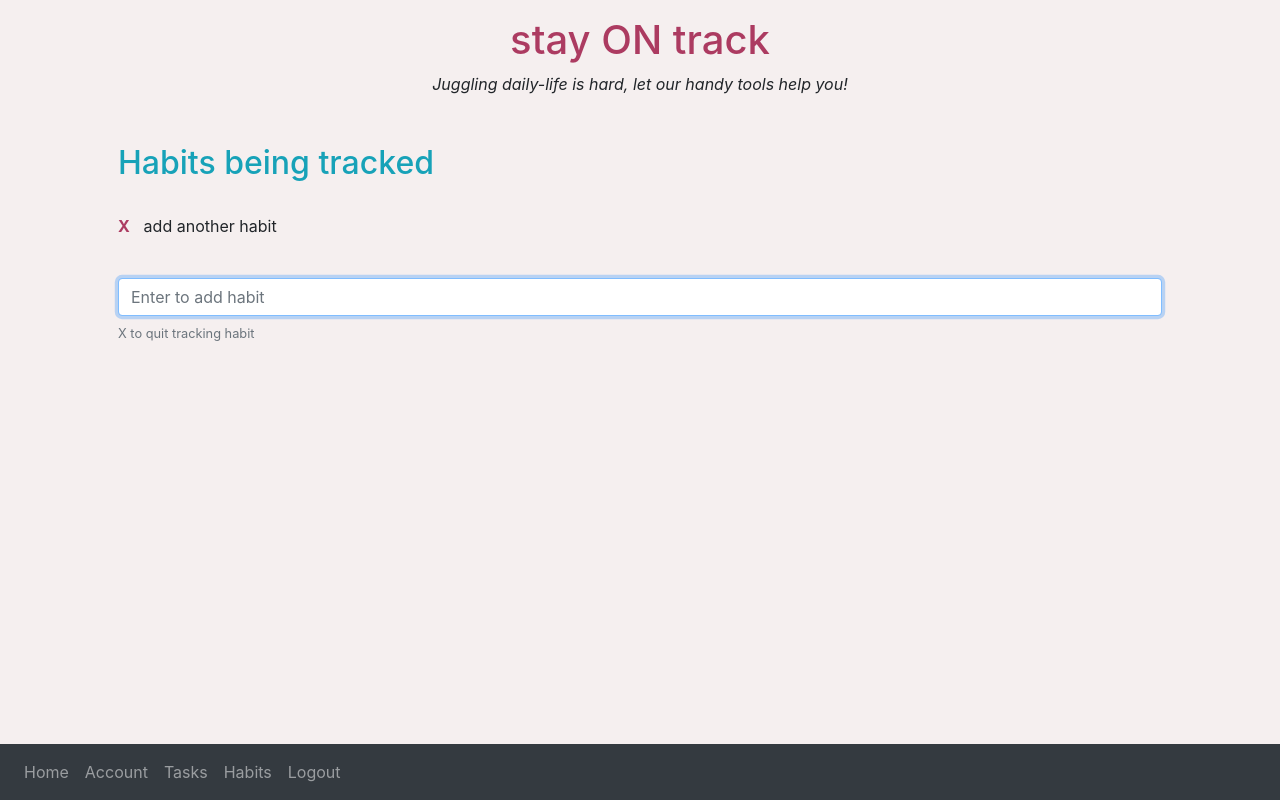
After one commit to TiffanySantos/cs50x-final, a Flask app: page /habits in a window 1280 px wide. The commit adds this page. Run offline with Flask 2, Linux system fonts and the light colour scheme; a user stored in the database is signed in; data comes from the database, SQL or seed files in the repository; both versions use the stored data as it was after the commit; some libraries are stand-ins or nearby versions.

```diff
--- a/myapp/models.py
+++ b/myapp/models.py
@@ -12,7 +12,9 @@ class User(UserMixin, db.Model):
   id = db.Column(db.Integer, primary_key=True)
   username = db.Column(db.String(50), unique=True, nullable=False)
   password = db.Column(db.String(60), nullable=False)
-  tasks = db.relationship('Task', backref='author', lazy='dynamic')
+
+  tasks = db.relationship('Task', backref='user', lazy='dynamic')
+  habits = db.relationship('Habit', backref='user', lazy='dynamic')
 
   def get_id(self):
     return str(self.id)
@@ -26,8 +28,33 @@ class Task(db.Model):
   content = db.Column(db.String(100), nullable=False)
   completed = db.Column(db.Boolean, default=False, nullable=False)
   date_created = db.Column(db.DateTime, default=datetime.utcnow)
+
   user_id = db.Column(db.Integer, db.ForeignKey('user.id'))
 
   # returns a string every time we create a new element, the task and the id of that task
   def __repr__(self):
     return '<Task %r>' % self.id
+
+class Habit(db.Model):
+  id = db.Column(db.Integer, primary_key=True)
+  content = db.Column(db.String(100), nullable=False)
+  date_created = db.Column(db.DateTime, default=datetime.utcnow)
+  deleted = db.Column(db.Boolean, default=False, nullable=False)
+
+  user_id = db.Column(db.Integer, db.ForeignKey('user.id'))
+  days_tracked = db.relationship('Habit_day_tracker', backref='habit', lazy='dynamic')
+
+  def get_id(self):
+    return str(self.id)
+
+  def __repr__(self):
+    return '<Habit %r>' % self.id
+
+class Habit_day_tracker(db.Model):
+  id = db.Column(db.Integer, primary_key=True)
+  date_created = db.Column(db.DateTime, default=datetime.utcnow)
+  done = db.Column(db.Boolean, default=False, nullable=False)
+  habit_id = db.Column(db.Integer, db.ForeignKey('habit.id'))
+
+  def __repr__(self):
+    return '<Habit_day_tracker %r>' % self.id
--- a/myapp/routes.py
+++ b/myapp/routes.py
@@ -1,7 +1,7 @@
 from flask import Flask, request, flash, render_template, redirect, url_for, session
 from datetime import datetime
 from myapp import app, db, bcrypt, login_manager
-from myapp.models import User, Task
+from myapp.models import User, Task, Habit
 from myapp.forms import RegistrationForm, LoginForm
 from flask_login import login_user, current_user, logout_user, login_required
 
@@ -59,20 +59,29 @@ def tasks():
   if request.method == "POST":
     task_content = request.form['task_content']
 
+  else:
+    user = User.get_id(current_user)
+    tasks = Task.query.filter(Task.completed==False).filter(Task.user_id==user).all()
+    return render_template('tasks.html', tasks=tasks)
+
+@app.route('/create_tasks', methods=["GET", "POST"])
+@login_required
+def create_tasks():
+  if request.method == "POST":
+    task_content = request.form['task_content']
+
     if not task_content:
       flash("Unable to add task without content.")
       return redirect(url_for('tasks'))
 
-    new_task = Task(content=task_content, author=current_user)
+    new_task = Task(content=task_content, user=current_user)
     db.session.add(new_task)
     db.session.commit()
     flash("New task added!")
-    return redirect(url_for('tasks'))
+    return redirect(url_for('create_tasks'))
 
   else:
-    author = User.get_id(current_user)
-    tasks = Task.query.filter(Task.completed==False).filter(Task.user_id==author).all()
-    return render_template('tasks.html', tasks=tasks)
+    return render_template('create_tasks.html')
 
 @app.route('/archive_task/<int:id>')
 @login_required
@@ -106,3 +115,45 @@ def delete_task(id):
   db.session.commit()
   flash("Task sucessfully deleted.")
   return redirect(url_for('show_archived'))
+
+@app.route('/habits', methods=["GET", "POST"])
+@login_required
+def habits():
+  if request.method == "POST":
+    habit_content = request.form['habit_content']
+
+    if not habit_content:
+      flash("Unable to add habit without content.")
+      return redirect(url_for('habits'))
+
+    new_habit = Habit(content=habit_content, user=current_user)
+    db.session.add(new_habit)
+    db.session.commit()
+    flash("New habit added!")
+    return redirect(url_for('habits'))
+
+  else:
+    user = User.get_id(current_user)
+    habits = Habit.query.filter(Habit.deleted==False).filter(Habit.user_id==user).all()
+    return render_template('habits.html', habits=habits)
+
+@app.route('/delete_habit/<int:id>')
+@login_required
+def delete_habit(id):
+  to_delete = Habit.query.get(id)
+
+  if not to_delete:
+    flash("Unable to delete task.")
+    return render_template('404.html')
+
+  db.session.delete(to_delete)
+  db.session.commit()
+  flash("Habit sucessfully deleted.")
+  return redirect(url_for('habits'))
+
+
+@app.route('/get_checked_habits/', methods=["GET", "POST"])
+def get_checked_habits():
+   if request.method == "POST":
+      days = request.form().getlist('day')
+      return redirect(url_for('habits', days=days))
--- a/myapp/static/styles.css
+++ b/myapp/static/styles.css
@@ -51,3 +51,17 @@ p {
   list-style-type: none;
   color:#AC3B61;
 }
+
+.habit-list ul {
+  padding: 0px;
+}
+
+.habit-list  ul li {
+  list-style-type: none;
+}
+
+.habit-list a {
+  text-decoration: none;
+  color:#AC3B61;
+  padding-right: 10px;
+}
--- a/myapp/templates/archive.html
+++ b/myapp/templates/archive.html
@@ -14,4 +14,5 @@
 </div>
 
 
+
 {% endblock %}
--- /dev/null
+++ b/myapp/templates/habits.html
@@ -0,0 +1,21 @@
+{% extends ('layout.html') %}
+{% block title %} Habits {% endblock %}
+
+{% block main %}
+
+<div class="habit-list">
+  <h2> Habits being tracked</h2>
+  <br>
+    <form action="habits" method="post">
+        <ul>
+          {% for habit in habits %}
+          <li><b><a href="/delete_habit/{{habit.id}}">X </b></a></a>{{ habit.content }}</li>
+          {% endfor %}
+        </ul>
+        <br>
+        <input autofocus class="form-control" name="habit_content" id="task_submit" placeholder="Enter to add habit" type="text" type="submit" autocomplete="off">
+        <p class="small text-muted pt-2">X to quit tracking habit</p>
+    </form>
+</div>
+
+{% endblock %}
--- a/myapp/templates/layout.html
+++ b/myapp/templates/layout.html
@@ -32,6 +32,9 @@
             <a class="nav-link" href="{{ url_for('tasks') }}">Tasks</a>
           </li>
           <li class="nav-item">
+            <a class="nav-link" href="{{ url_for('habits') }}">Habits</a>
+          </li>
+          <li class="nav-item">
             <a class="nav-link" href="{{ url_for('logout') }}">Logout</a>
           </li>
           {% endif %}
--- a/myapp/templates/tasks.html
+++ b/myapp/templates/tasks.html
@@ -5,15 +5,17 @@
 
 <div class="task-list">
   <h2> Task list</h2>
+  <br>
     <form action="tasks" method="post">
         <ul>
           {% for task in tasks %}
           <li><b><a href="/archive_task/{{task.id}}">√ </b></a>{{ task.content }}</li>
           {% endfor %}
         </ul>
-        <input autofocus class="form-control" name="task_content" id="task_submit" placeholder="Enter to add task" type="text" type="submit" autocomplete="off">
-        <p class="small text-muted pt-2" >√ to mark as completed</p>
     </form>
 </div>
+<br>
+<p class="small text-muted pt-2" >√ to mark as completed</p>
+<a class="btn btn-outline-info" role="button" href="{{ url_for('create_tasks') }}">Create another task</a>
 
 {% endblock %}
```
Also changed, not shown: myapp/templates/account.html (+8 -1 lines), myapp/templates/create_tasks.html (added, +16 -0 lines), myapp/app.db.
